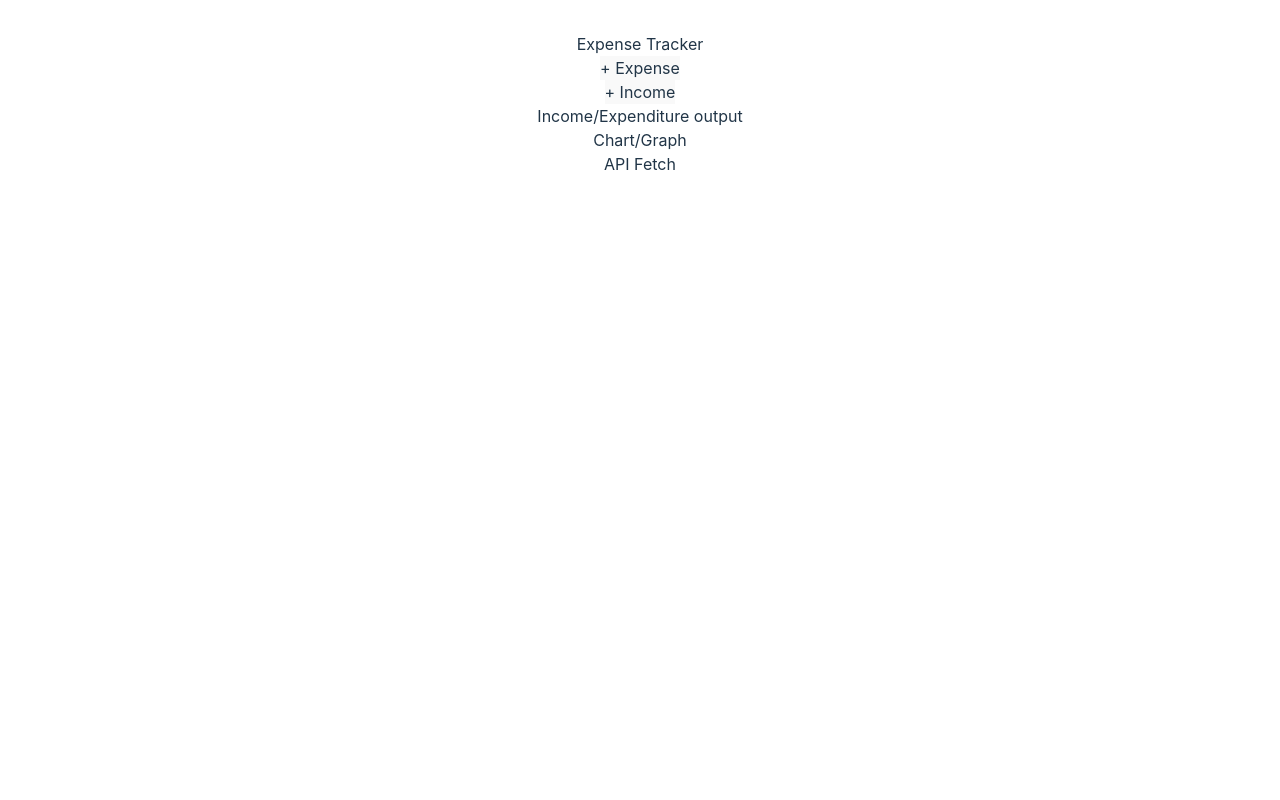
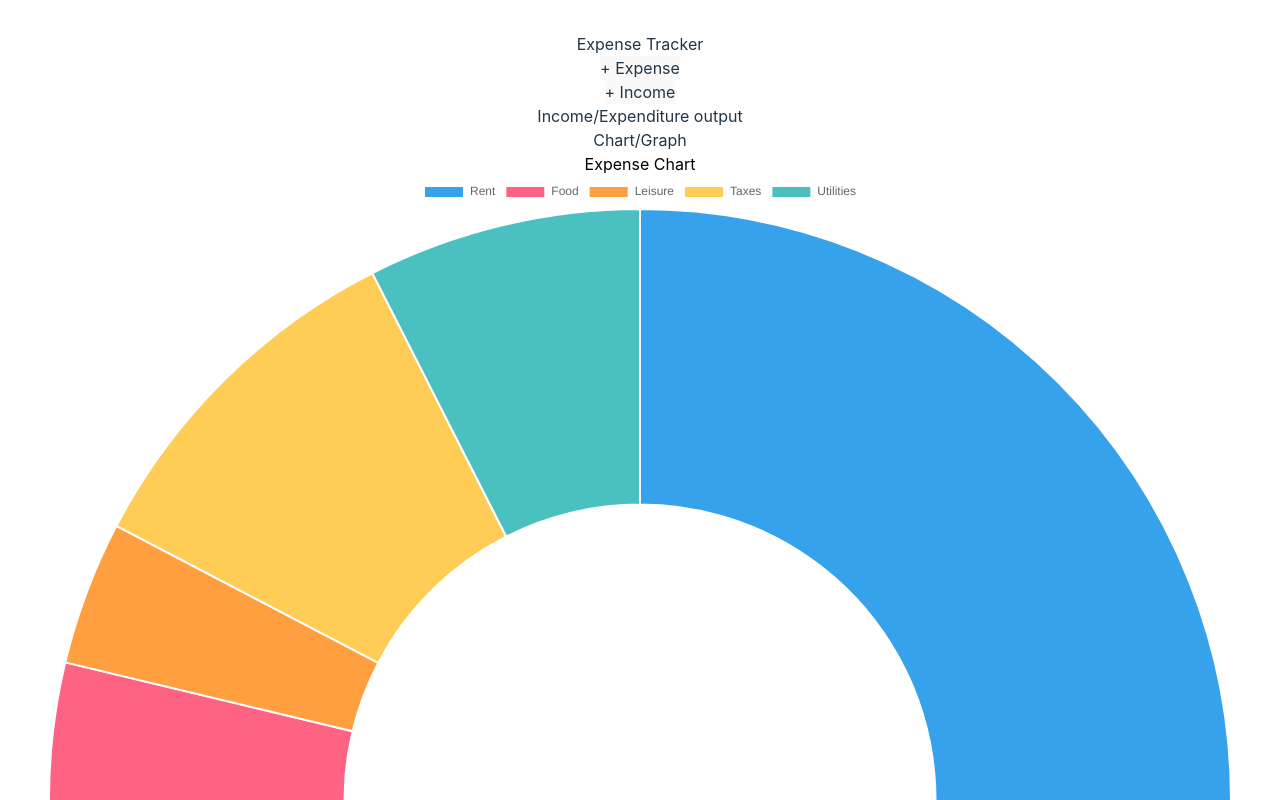
Before and after one commit to solidmoneyti/Project2, a React (Vite) app: page / in a window 1280 px wide. Shown: the top 800 px of the page. Built offline with nearby package versions, Linux system fonts and the light colour scheme; the HTML template or start-up script is replaced by a standard one.

Commit message:
starter chart

```diff
--- a/package.json
+++ b/package.json
@@ -13,6 +13,7 @@
     "axios": "^1.6.7",
     "chart.js": "^4.4.2",
     "react": "^18.2.0",
+    "react-chartjs-2": "^5.2.0",
     "react-dom": "^18.2.0",
     "react-router-dom": "^6.22.3"
   },
--- a/src/App.jsx
+++ b/src/App.jsx
@@ -1,7 +1,13 @@
 import React, { useState } from 'react';
-import reactLogo from './assets/react.svg';
-import viteLogo from '/vite.svg';
+import Chart from 'chart.js/auto';
+import { CategoryScale } from "chart.js";
+import { Expense } from './utils/Data'
+import DoughnutChart from './component/chart/DoughnutChart';
+import { Colors } from 'chart.js';
 import './App.css';
+
+Chart.register(CategoryScale);
+Chart.register(Colors);
 
 const App = () => {
   //FOR EXPENSES
@@ -9,6 +15,18 @@ const App = () => {
   const [expenseName, setExpenseName] = useState('');
   const [expenseAmount, setExpenseAmount] = useState('');
   const [expenseDate, setExpenseDate] = useState('');
+
+  //FOR CHART
+  const [chartData, setChartData] = useState({
+    labels: Expense.map((data) => data.category),
+    datasets: [{
+      label: 'Cost',
+      data: Expense.map((data) => data.cost),
+      borderWidth: 2,
+      hoverBorderColor: 'rgb(0, 0, 0)',
+      hoverBorderWidth: 2,
+    }]
+  })
  //FOR API DATA
   // const [costOfLivingData, setCostOfLivingData] = useState(null);
   // const [isLoading, setIsLoading] = useState(true);
@@ -69,6 +87,7 @@ const App = () => {
             <div className="w-1/3 bg-white p-4 rounded shadow-lg">
               {/* Second column content */}
               Chart/Graph
+              <DoughnutChart chartData={ chartData } />
             </div>
             <div className="w-1/3 bg-white p-4 rounded shadow-lg">
               {/* Third column content */}
--- /dev/null
+++ b/src/component/chart/DoughnutChart.jsx
@@ -0,0 +1,24 @@
+import React from "react";
+import { Doughnut } from 'react-chartjs-2';
+
+function DoughnutChart({ chartData }) {
+
+    return (
+      <div className="chart-container">
+        <h2 style={{ textAlign: "center", color: 'black' }}>Expense Chart</h2>
+        {/* <span>{chartData.dataset[0].data}</span> */}
+        <Doughnut
+          data={ chartData }
+          options={{
+            plugins: {
+              colors: {
+                enabled: true
+              }
+            }
+          }}
+        />
+      </div>
+    );
+  }
+
+  export default DoughnutChart;
--- /dev/null
+++ b/src/utils/Data.jsx
@@ -0,0 +1,27 @@
+export const Expense = [
+    {
+      id: 1,
+      category: 'Rent',
+      cost: 1500,
+    },
+    {
+      id: 2,
+      category: 'Food',
+      cost: 500,
+    },
+    {
+      id: 3,
+      category: 'Leisure',
+      cost: 100,
+    },
+    {
+      id: 4,
+      category: 'Taxes',
+      cost: 250,
+    },
+    {
+      id: 5,
+      category: 'Utilities',
+      cost: 190,
+    },
+  ]
```
Also changed, not shown: src/component/chart/chart.jsx (deleted, +0 -11 lines), 1 other file (tests, documents, lock files or other folders).
